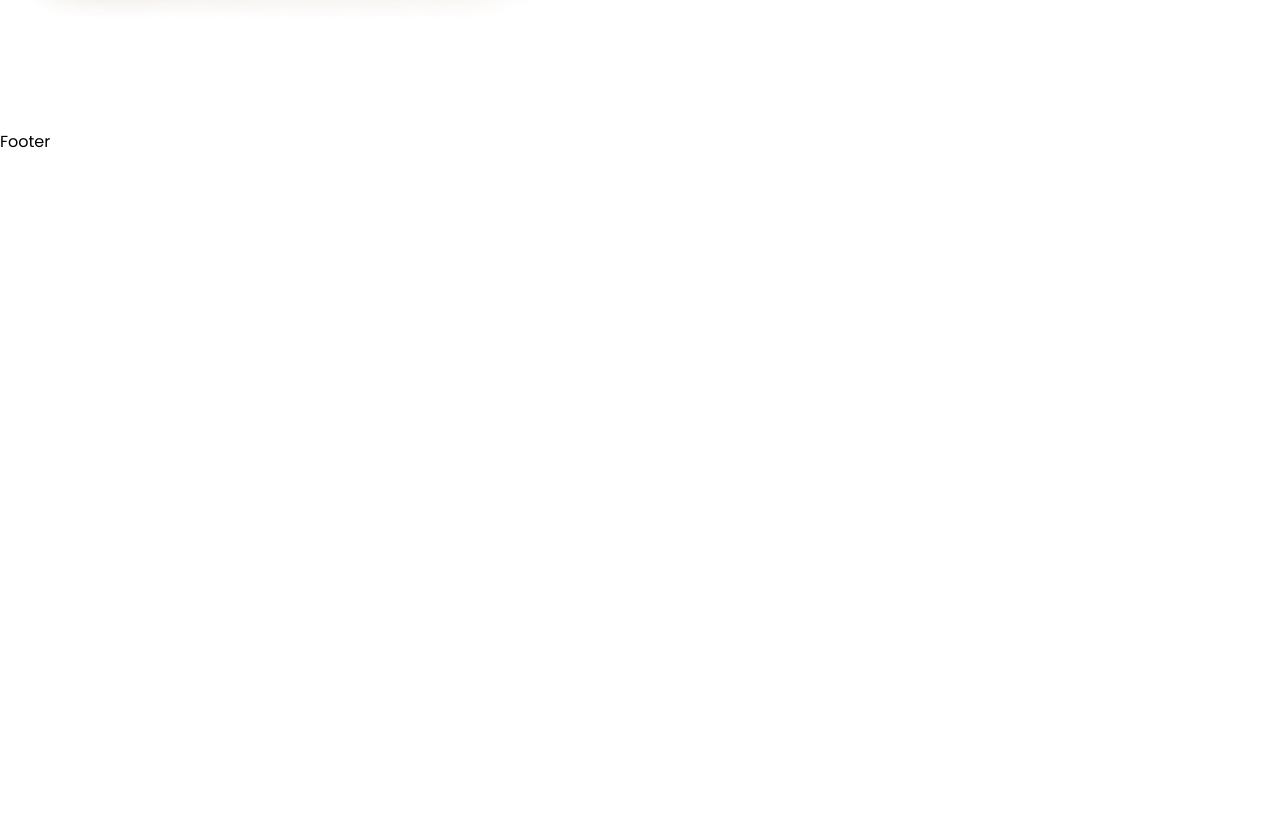
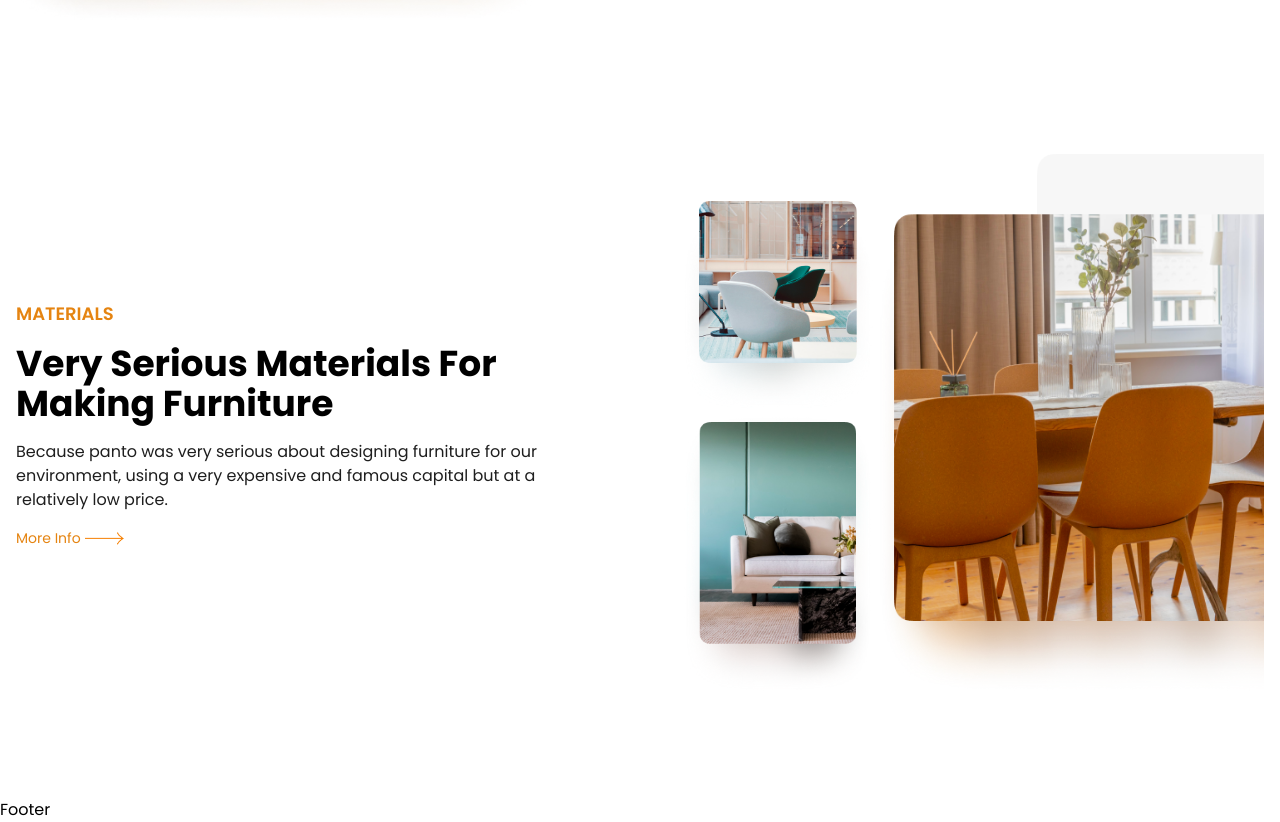
Before and after one commit to masumparvez56/panto-furniture, a React (Vite) app: page / in a window 1280 px wide. Shown: the part 2660-3482 px from the top of the page. Before the commit the page ends 2814 px from the top, so only its background shows below. Built offline with nearby package versions, Linux system fonts and the light colour scheme.

Commit message:
added materials section

```diff
--- a/src/pages/home/Home.jsx
+++ b/src/pages/home/Home.jsx
@@ -3,6 +3,7 @@ import Hero from './Hero';
 import WhyChoose from './WhyChoose';
 import Products from '../shop/Products';
 import Experiences from './Experiences';
+import Materials from './Materials';
 
 const Home = () => {
     return (
@@ -11,6 +12,7 @@ const Home = () => {
            <WhyChoose/>
            <Products headline="Best selling Product"/>
            <Experiences/>
+           <Materials/>
         </>
     );
 };
--- /dev/null
+++ b/src/pages/home/Materials.jsx
@@ -0,0 +1,31 @@
+import React from 'react';
+import Button from '../../components/Button';
+import materialImg1 from '../../assets/material1.png'
+import materialImg2 from '../../assets/material2.png'
+import materialImg3 from '../../assets/material3.png'
+
+const Materials = () => {
+    return (
+        <section className='section-container my-20 flex flex-col md:flex-row items-center justify-between md:gap-20 gap-8'>
+            <div className='md:w-1/2'>
+                <h3 className='uppercase text-lg font-semibold text-primary mb-4'>Materials</h3>
+                <h2 className=' capitalize text-4xl font-bold mb-4'>Very serious materials for making furniture</h2>
+                <p className='text-secondary dark:text-white mb-4'>Because panto was very serious about designing furniture for our environment, using a very expensive and famous capital but at a relatively low price.</p>
+                <Button text="More Info"/>
+            </div>
+
+            <div className='md:w-1/2 grid md:grid-cols-3 grid-cols-2 md:items-end items-center'>
+               <div>
+                    <img src={materialImg1} alt="" />
+                    <img src={materialImg2} alt="" />
+               </div>
+
+               <div className='md:col-span-2 col-span-1'>
+                    <img src={materialImg3} alt="" className='w-full md:h-[540px]'/>
+               </div>
+            </div>
+        </section>
+    );
+};
+
+export default Materials;
```
